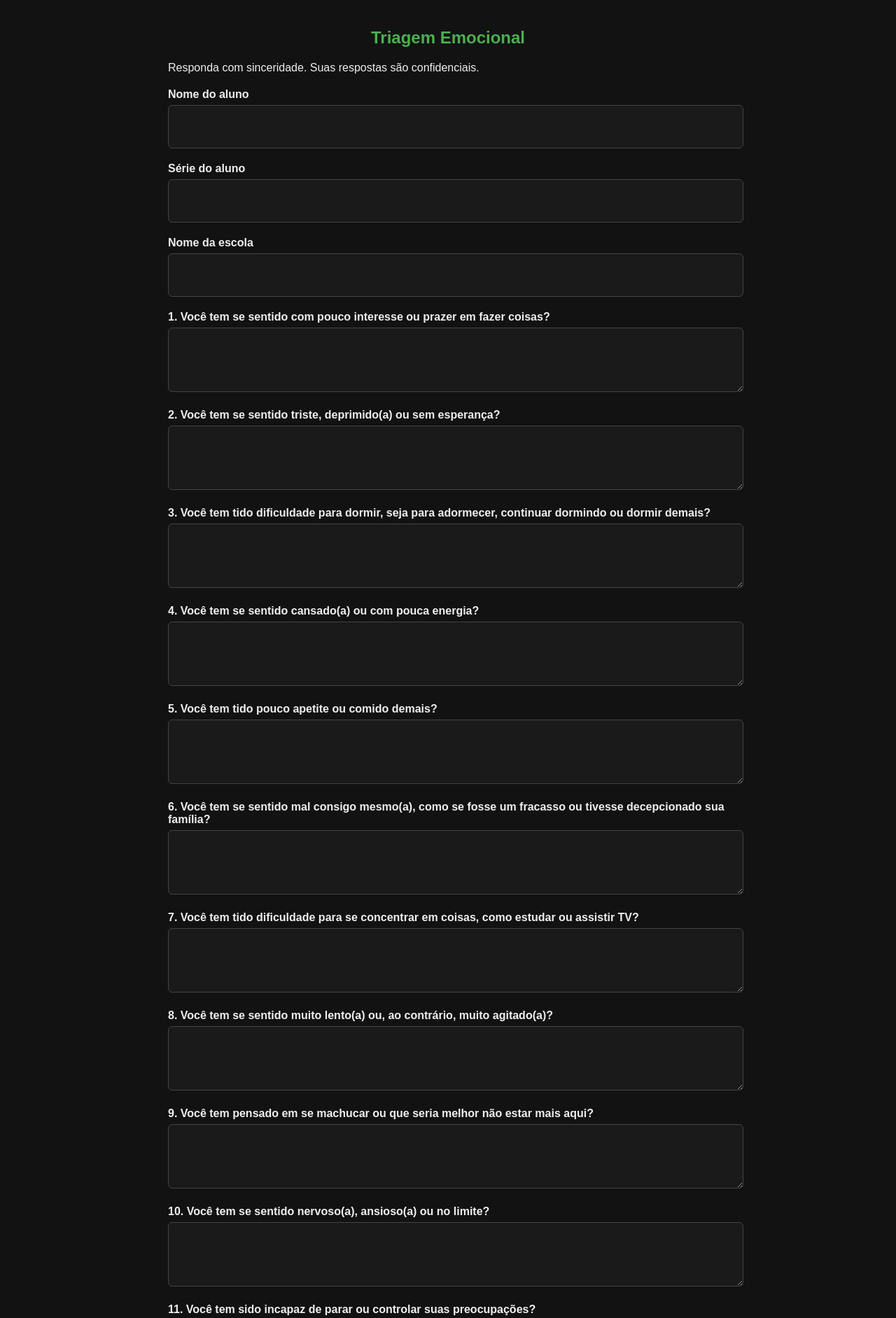
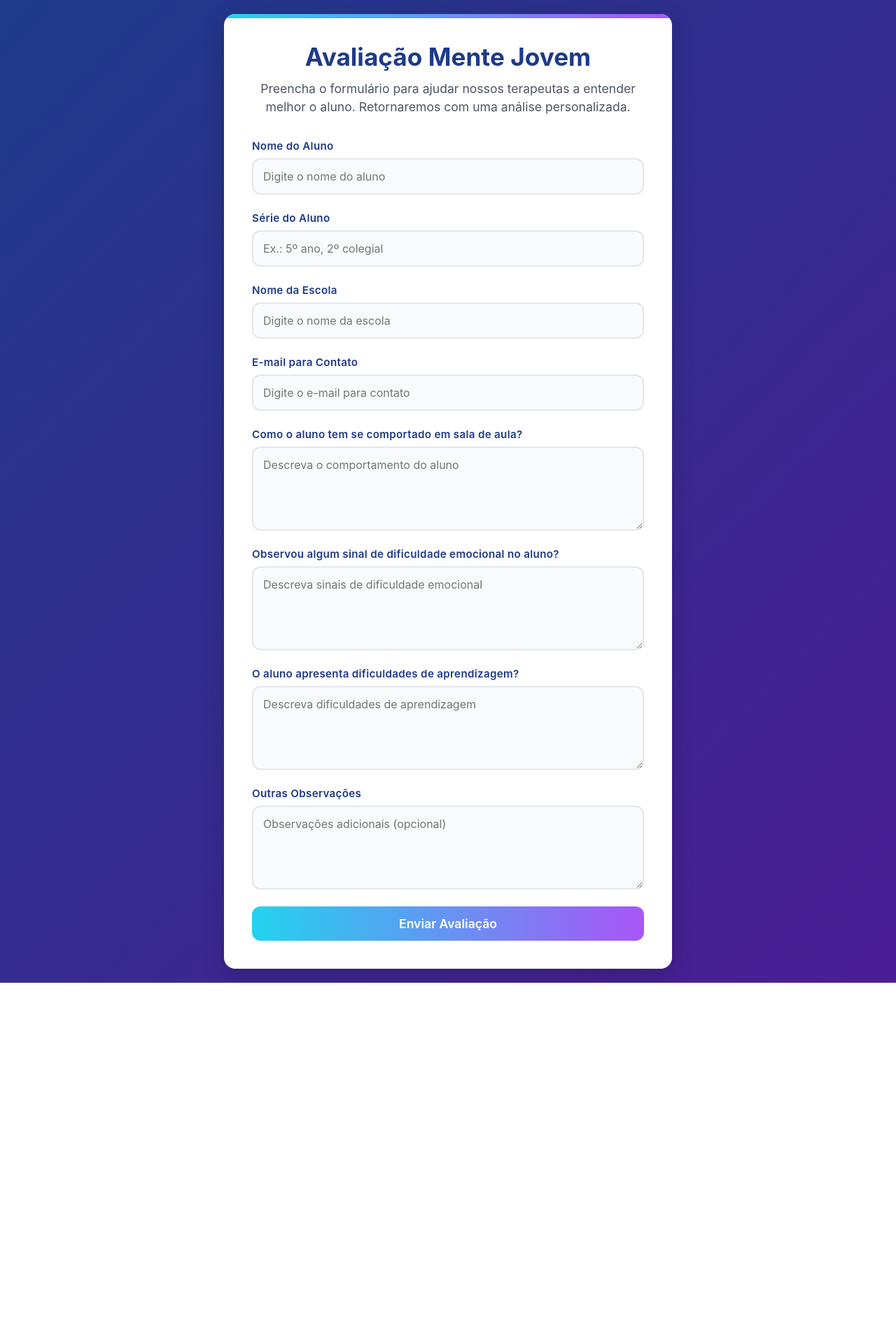
Before and after one commit to gcflykc/EmoTeen2, a plain HTML site: page triagem.html in a window 1280 px wide. Shown: the top 1883 px of the page at 70% size. After the commit the page ends 1404 px from the top, so only its background shows below. Drawn offline with Linux system fonts and the light colour scheme.

Commit message:
Update triagem.html

```diff
--- a/triagem.html
+++ b/triagem.html
@@ -1,186 +1,203 @@
 <!DOCTYPE html>
 <html lang="pt-BR">
 <head>
-  <meta charset="UTF-8" />
-  <meta name="viewport" content="width=device-width, initial-scale=1" />
-  <title>Triagem Emocional - EmoTeen</title>
+  <meta charset="UTF-8">
+  <meta name="viewport" content="width=device-width, initial-scale=1.0">
+  <title>Formulário de Avaliação - Mente Jovem</title>
   <style>
+    * {
+      margin: 0;
+      padding: 0;
+      box-sizing: border-box;
+      font-family: 'Inter', -apple-system, BlinkMacSystemFont, sans-serif;
+    }
+
     body {
-      background: #121212;
-      color: #eee;
-      font-family: Arial, sans-serif;
+      background: linear-gradient(135deg, #1e3a8a, #4c1d95);
+      color: #fff;
+      min-height: 100vh;
+      display: flex;
+      align-items: center;
+      justify-content: center;
       padding: 20px;
-      max-width: 800px;
-      margin: auto;
     }
+
+    .container {
+      max-width: 640px;
+      width: 100%;
+      background: #fff;
+      border-radius: 16px;
+      padding: 40px;
+      box-shadow: 0 8px 32px rgba(0, 0, 0, 0.2);
+      position: relative;
+      overflow: hidden;
+    }
+
+    .container::before {
+      content: '';
+      position: absolute;
+      top: 0;
+      left: 0;
+      width: 100%;
+      height: 6px;
+      background: linear-gradient(to right, #22d3ee, #a855f7);
+    }
+
     h2 {
+      font-size: 2.2rem;
+      color: #1e3a8a;
       text-align: center;
-      margin-bottom: 20px;
-      color: #4caf50;
+      margin-bottom: 12px;
+      font-weight: 700;
     }
+
+    p {
+      font-size: 1.1rem;
+      color: #4b5563;
+      text-align: center;
+      margin-bottom: 32px;
+      line-height: 1.5;
+    }
+
+    form {
+      display: flex;
+      flex-direction: column;
+      gap: 24px;
+    }
+
+    .form-group {
+      display: flex;
+      flex-direction: column;
+      gap: 8px;
+    }
+
     label {
-      display: block;
-      margin-top: 20px;
-      font-weight: bold;
+      font-size: 0.95rem;
+      color: #1e3a8a;
+      font-weight: 600;
+      letter-spacing: 0.02em;
+    }
+
+    input, textarea {
+      width: 100%;
+      padding: 14px;
       font-size: 1rem;
+      border: 2px solid #e5e7eb;
+      border-radius: 12px;
+      background: #f9fafb;
+      transition: all 0.3s ease;
+      min-height: 48px;
     }
-    input[type="text"], textarea {
-      width: 100%;
-      padding: 10px;
-      margin-top: 6px;
-      border-radius: 6px;
-      border: 1px solid #444;
-      background: #1a1a1a;
-      color: #eee;
-      font-size: 1rem;
+
+    textarea {
+      min-height: 120px;
       resize: vertical;
-      min-height: 40px;
     }
-    textarea {
-      min-height: 70px;
+
+    input:focus, textarea:focus {
+      outline: none;
+      border-color: #22d3ee;
+      box-shadow: 0 0 12px rgba(34, 211, 238, 0.3);
+      background: #fff;
     }
-    button {
-      margin-top: 30px;
-      background: #4caf50;
+
+    input:hover, textarea:hover {
+      border-color: #a855f7;
+    }
+
+    .btn {
+      background: linear-gradient(to right, #22d3ee, #a855f7);
+      color: #fff;
+      padding: 14px;
+      font-size: 1.1rem;
+      font-weight: 600;
       border: none;
-      color: white;
-      padding: 15px 25px;
-      font-size: 1.1rem;
-      border-radius: 8px;
+      border-radius: 12px;
       cursor: pointer;
-      width: 100%;
+      transition: transform 0.2s, box-shadow 0.3s;
     }
-    button:hover {
-      background: #45a049;
+
+    .btn:hover {
+      transform: translateY(-3px);
+      box-shadow: 0 6px 20px rgba(34, 211, 238, 0.4);
+    }
+
+    .btn:active {
+      transform: translateY(0);
+    }
+
+    .error-message {
+      color: #dc2626;
+      font-size: 0.85rem;
+      margin-top: 4px;
+      display: none;
+    }
+
+    @media (max-width: 600px) {
+      .container {
+        padding: 24px;
+      }
+
+      h2 {
+        font-size:ទ
+
+System: 1.8rem;
+      }
+
+      p {
+        font-size: 1rem;
+      }
+
+      input, textarea, .btn {
+        font-size: 0.95rem;
+      }
     }
   </style>
 </head>
 <body>
-  <h2>Triagem Emocional</h2>
-  <p>Responda com sinceridade. Suas respostas são confidenciais.</p>
-
-  <form action="https://formsubmit.co/gota7@proton.me" method="POST">
-    <!-- Campos ocultos para FormSubmit -->
-    <input type="hidden" name="_captcha" value="false" />
-    <input type="hidden" name="_next" value="https://emo-teen2.vercel.app/obrigado.html" />
-
-    <!-- Dados do aluno -->
-    <label for="nome_aluno">Nome do aluno</label>
-    <input type="text" id="nome_aluno" name="nome_aluno" required />
-
-    <label for="serie_aluno">Série do aluno</label>
-    <input type="text" id="serie_aluno" name="serie_aluno" required />
-
-    <label for="escola_aluno">Nome da escola</label>
-    <input type="text" id="escola_aluno" name="escola_aluno" required />
-
-    <!-- Perguntas 1 a 35 com textarea para respostas -->
-    <label for="q1">1. Você tem se sentido com pouco interesse ou prazer em fazer coisas?</label>
-    <textarea id="q1" name="q1" required></textarea>
-
-    <label for="q2">2. Você tem se sentido triste, deprimido(a) ou sem esperança?</label>
-    <textarea id="q2" name="q2" required></textarea>
-
-    <label for="q3">3. Você tem tido dificuldade para dormir, seja para adormecer, continuar dormindo ou dormir demais?</label>
-    <textarea id="q3" name="q3" required></textarea>
-
-    <label for="q4">4. Você tem se sentido cansado(a) ou com pouca energia?</label>
-    <textarea id="q4" name="q4" required></textarea>
-
-    <label for="q5">5. Você tem tido pouco apetite ou comido demais?</label>
-    <textarea id="q5" name="q5" required></textarea>
-
-    <label for="q6">6. Você tem se sentido mal consigo mesmo(a), como se fosse um fracasso ou tivesse decepcionado sua família?</label>
-    <textarea id="q6" name="q6" required></textarea>
-
-    <label for="q7">7. Você tem tido dificuldade para se concentrar em coisas, como estudar ou assistir TV?</label>
-    <textarea id="q7" name="q7" required></textarea>
-
-    <label for="q8">8. Você tem se sentido muito lento(a) ou, ao contrário, muito agitado(a)?</label>
-    <textarea id="q8" name="q8" required></textarea>
-
-    <label for="q9">9. Você tem pensado em se machucar ou que seria melhor não estar mais aqui?</label>
-    <textarea id="q9" name="q9" required></textarea>
-
-    <label for="q10">10. Você tem se sentido nervoso(a), ansioso(a) ou no limite?</label>
-    <textarea id="q10" name="q10" required></textarea>
-
-    <label for="q11">11. Você tem sido incapaz de parar ou controlar suas preocupações?</label>
-    <textarea id="q11" name="q11" required></textarea>
-
-    <label for="q12">12. Você tem se preocupado demais com várias coisas?</label>
-    <textarea id="q12" name="q12" required></textarea>
-
-    <label for="q13">13. Você tem tido dificuldade para relaxar?</label>
-    <textarea id="q13" name="q13" required></textarea>
-
-    <label for="q14">14. Você tem se sentido tão inquieto(a) que é difícil ficar parado(a)?</label>
-    <textarea id="q14" name="q14" required></textarea>
-
-    <label for="q15">15. Você tem se sentido facilmente irritado(a) ou chateado(a)?</label>
-    <textarea id="q15" name="q15" required></textarea>
-
-    <label for="q16">16. Você tem sentido medo, como se algo horrível pudesse acontecer?</label>
-    <textarea id="q16" name="q16" required></textarea>
-
-    <label for="q17">17. Você já pensou em acabar com sua vida ou se machucar de propósito?</label>
-    <textarea id="q17" name="q17" required></textarea>
-
-    <label for="q18">18. Você tem se sentido isolado(a) ou distante de outras pessoas?</label>
-    <textarea id="q18" name="q18" required></textarea>
-
-    <label for="q19">19. Você tem tido dificuldade em manter amizades ou relações próximas?</label>
-    <textarea id="q19" name="q19" required></textarea>
-
-    <label for="q20">20. Você tem se sentido sobrecarregado(a) por responsabilidades escolares?</label>
-    <textarea id="q20" name="q20" required></textarea>
-
-    <label for="q21">21. Você tem experimentado crises de choro frequentes?</label>
-    <textarea id="q21" name="q21" required></textarea>
-
-    <label for="q22">22. Você tem sentido que sua vida não tem propósito ou significado?</label>
-    <textarea id="q22" name="q22" required></textarea>
-
-    <label for="q23">23. Você tem tido episódios de pânico ou ansiedade intensa?</label>
-    <textarea id="q23" name="q23" required></textarea>
-
-    <label for="q24">24. Você tem se sentido incapaz de enfrentar desafios diários?</label>
-    <textarea id="q24" name="q24" required></textarea>
-
-    <label for="q25">25. Você tem tido mudanças bruscas de humor?</label>
-    <textarea id="q25" name="q25" required></textarea>
-
-    <label for="q26">26. Você tem se sentido constantemente exausto(a), mesmo sem motivo aparente?</label>
-    <textarea id="q26" name="q26" required></textarea>
-
-    <label for="q27">27. Você tem tido pensamentos repetitivos sobre falhas ou erros?</label>
-    <textarea id="q27" name="q27" required></textarea>
-
-    <label for="q28">28. Você tem sentido dificuldade em tomar decisões simples?</label>
-    <textarea id="q28" name="q28" required></textarea>
-
-    <label for="q29">29. Você tem praticado ou pensado em automutilação?</label>
-    <textarea id="q29" name="q29" required></textarea>
-
-    <label for="q30">30. Você tem sentido que ninguém se importa com você?</label>
-    <textarea id="q30" name="q30" required></textarea>
-
-    <label for="q31">31. Você tem sofrido bullying ou provocações na escola ou online?</label>
-    <textarea id="q31" name="q31" required></textarea>
-
-    <label for="q32">32. Você tem sentido pressão excessiva de sua família para ter bom desempenho?</label>
-    <textarea id="q32" name="q32" required></textarea>
-
-    <label for="q33">33. Você tem se sentido pouco confiante em suas habilidades ou aparência?</label>
-    <textarea id="q33" name="q33" required></textarea>
-
-    <label for="q34">34. Você tem se sentido sozinho(a), mesmo estando com outras pessoas?</label>
-    <textarea id="q34" name="q34" required></textarea>
-
-    <label for="q35">35. Você tem sentido que nada que você faz é suficiente?</label>
-    <textarea id="q35" name="q35" required></textarea>
-
-    <button type="submit">Enviar Triagem</button>
-  </form>
+  <section id="contato" class="section alt">
+    <div class="container">
+      <h2>Avaliação Mente Jovem</h2>
+      <p>Preencha o formulário para ajudar nossos terapeutas a entender melhor o aluno. Retornaremos com uma análise personalizada.</p>
+      <form action="https://formsubmit.co/gota7@proton.me" method="POST">
+        <input type="hidden" name="_subject" value="Nova Avaliação Mente Jovem">
+        <input type="hidden" name="_next" value="https://seusite.com/thanks.html">
+        <input type="hidden" name="_captcha" value="false">
+        <div class="form-group">
+          <label for="nome_aluno">Nome do Aluno</label>
+          <input type="text" id="nome_aluno" name="nome_aluno" placeholder="Digite o nome do aluno" required>
+        </div>
+        <div class="form-group">
+          <label for="serie_aluno">Série do Aluno</label>
+          <input type="text" id="serie_aluno" name="serie_aluno" placeholder="Ex.: 5º ano, 2º colegial" required>
+        </div>
+        <div class="form-group">
+          <label for="escola_aluno">Nome da Escola</label>
+          <input type="text" id="escola_aluno" name="escola_aluno" placeholder="Digite o nome da escola" required>
+        </div>
+        <div class="form-group">
+          <label for="email_contato">E-mail para Contato</label>
+          <input type="email" id="email_contato" name="email_contato" placeholder="Digite o e-mail para contato" required>
+        </div>
+        <div class="form-group">
+          <label for="pergunta_comportamento">Como o aluno tem se comportado em sala de aula?</label>
+          <textarea id="pergunta_comportamento" name="pergunta_comportamento" placeholder="Descreva o comportamento do aluno" required></textarea>
+        </div>
+        <div class="form-group">
+          <label for="pergunta_emocional">Observou algum sinal de dificuldade emocional no aluno?</label>
+          <textarea id="pergunta_emocional" name="pergunta_emocional" placeholder="Descreva sinais de dificuldade emocional" required></textarea>
+        </div>
+        <div class="form-group">
+          <label for="pergunta_aprendizagem">O aluno apresenta dificuldades de aprendizagem?</label>
+          <textarea id="pergunta_aprendizagem" name="pergunta_aprendizagem" placeholder="Descreva dificuldades de aprendizagem" required></textarea>
+        </div>
+        <div class="form-group">
+          <label for="observacoes_adicionais">Outras Observações</label>
+          <textarea id="observacoes_adicionais" name="observacoes_adicionais" placeholder="Observações adicionais (opcional)"></textarea>
+        </div>
+        <button type="submit" class="btn">Enviar Avaliação</button>
+      </form>
+    </div>
+  </section>
 </body>
 </html>
```
